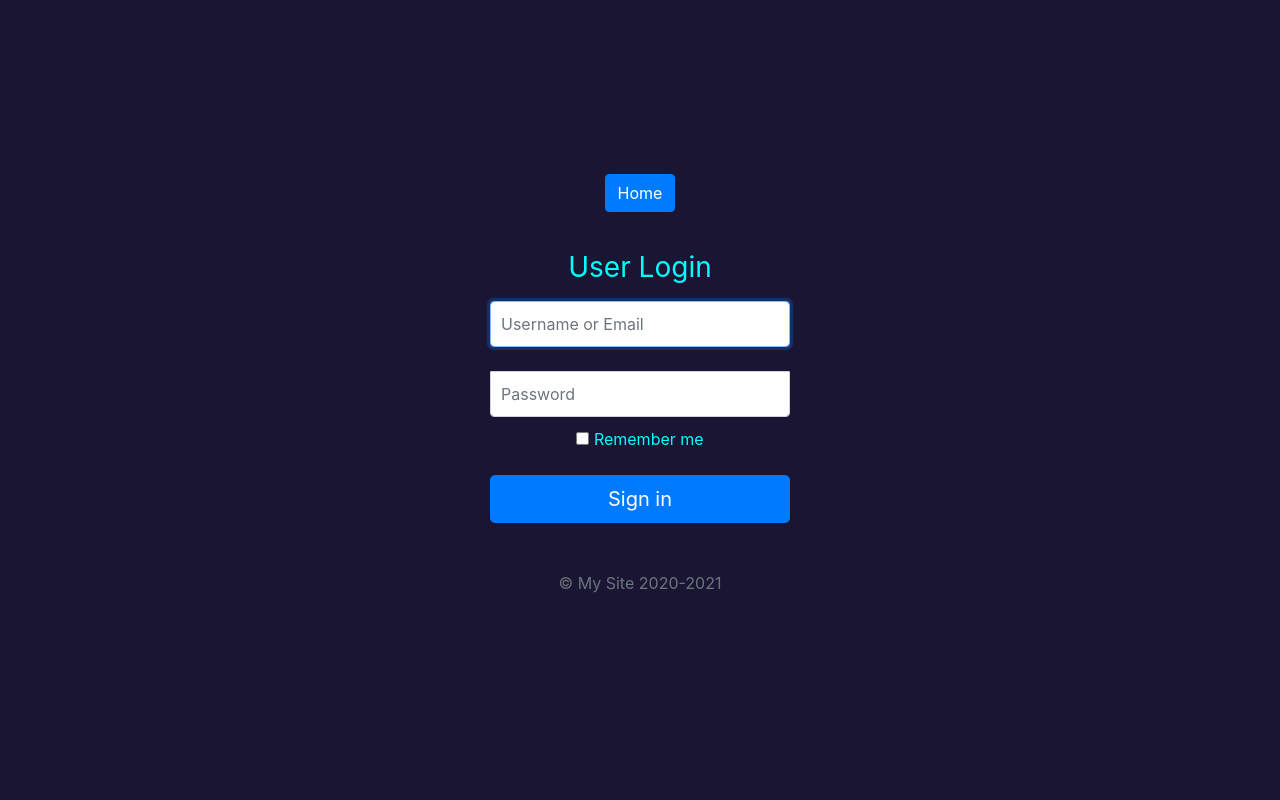
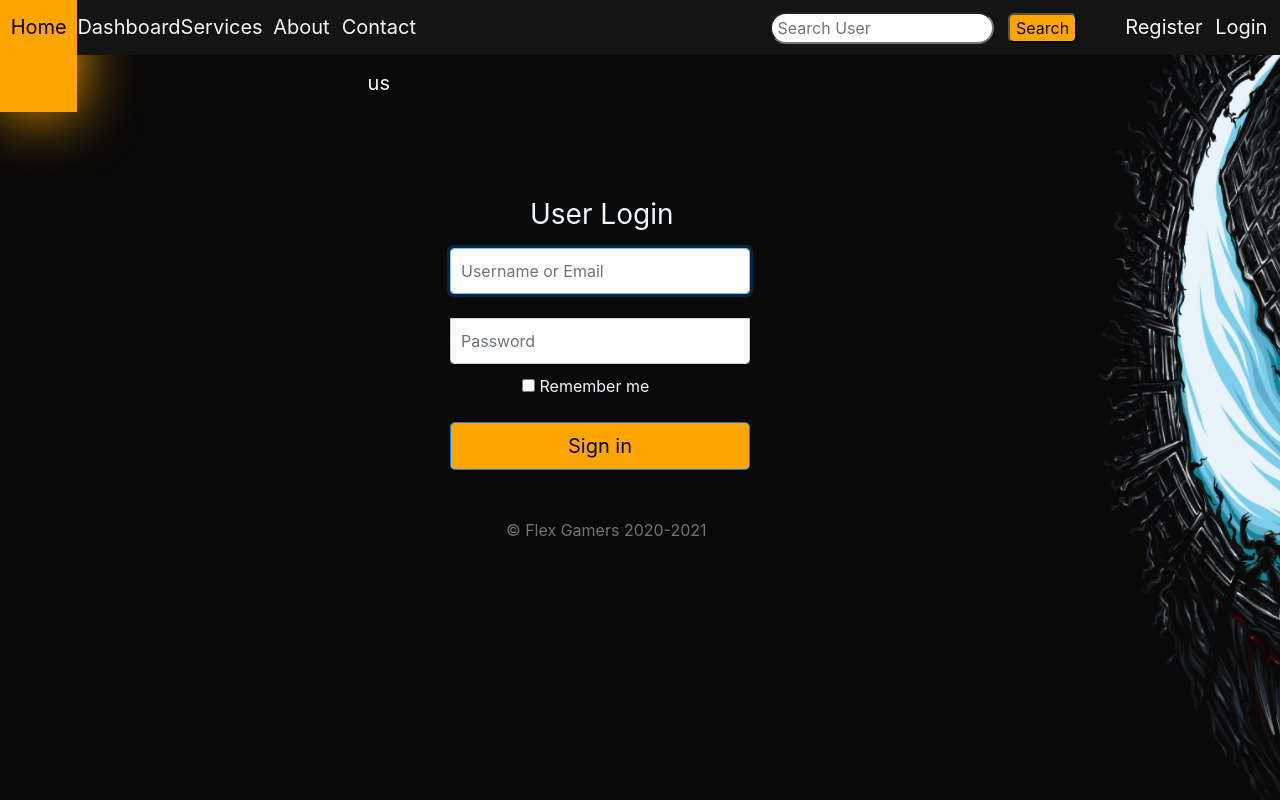
Before and after one commit to taru2001/Webster, a Django app: page /home/login/ in a window 1280 px wide. Run offline with Django 3.2, Linux system fonts and the light colour scheme; parts of the project's set-up code (start-up, migrations or seed data) failed here and were passed over; some libraries are stand-ins or nearby versions.

Commit message:
login,register,index css created

```diff
--- a/newapp/apps/home/static/home/index.css
+++ b/newapp/apps/home/static/home/index.css
@@ -26,7 +26,7 @@
     left:0px;
     width:100%;
     height:0%;
-    background:cyan;
+    background:#FFA500;
     z-index:-1;
     transition:all 300ms ease-in-out;
   }
@@ -41,7 +41,7 @@
     left:0px;
     width:100%;
     height:0%;
-    background: cyan;
+    background: #FFA500;
     transition:all 300ms ease-in-out;
   }
   .nav .link:hover {
--- a/newapp/apps/home/static/home/login.css
+++ b/newapp/apps/home/static/home/login.css
@@ -1,23 +1,3 @@
-html,
-body {
-  height: 100%;
-}
-
-body {
-  display: -ms-flexbox;
-  display: -webkit-box;
-  display: flex;
-  -ms-flex-align: center;
-  -ms-flex-pack: center;
-  -webkit-box-align: center;
-  align-items: center;
-  -webkit-box-pack: center;
-  justify-content: center;
-  padding-top: 40px;
-  padding-bottom: 40px;
-  background-color: #f5f5f5;
-}
-
 .form-signin {
   width: 100%;
   max-width: 330px;
--- a/newapp/apps/home/templates/home/login.html
+++ b/newapp/apps/home/templates/home/login.html
@@ -8,9 +8,10 @@
     <meta name="author" content="">
     <link rel="icon" href="/docs/4.0/assets/img/favicons/favicon.ico">
 
-    <title>Signin Template for Bootstrap</title>
+    <title>Login</title>
 
     <link rel="canonical" href="https://getbootstrap.com/docs/4.0/examples/sign-in/">
+    <link rel="stylesheet" type="text/css" href="{% static 'home/index.css' %}">
 
     <!-- Bootstrap core CSS -->
     <link rel="stylesheet" href="https://stackpath.bootstrapcdn.com/bootstrap/4.5.0/css/bootstrap.min.css" integrity="sha384-9aIt2nRpC12Uk9gS9baDl411NQApFmC26EwAOH8WgZl5MYYxFfc+NcPb1dKGj7Sk" crossorigin="anonymous">
@@ -19,24 +20,55 @@
     <link rel="stylesheet" type="text/css" href="{% static 'home/login.css' %}">
     <style>
       body{
-        background-color: rgb(26, 21, 51);
+        background-image: url('/static/home/signin.png');
+
       }
-      .mycolor{
-        color: aqua;
-      }
+
     </style>
 
   </head>
 
-  <div class="padded-m">
-  <body class="text-center">
-    <a href="/home/index/"><button class="btn btn-primary">Home</button></a><br><br>
+  <body>
+    <div class="nav" style="padding: 0cm;">
+      <!-- <span style="margin-right: 55rem;"></span> -->
+      <span class="link">
+        <a href="/home/index/">Home</a>
+      </span>
+      <div class="link">
+        <a href="#">Dashboard</a>
+      </div>
+      <div class="link">
+        <a href="#">Services</a>
+      </div>
+      <div class="link">
+        <a href="/home/about/">About</a>
+      </div>
+      <div class="link">
+        <a href="#">Contact us</a>
+      </div>
+      <span style="margin-right: 22rem; "></span>
+      <span style="padding-top: 5px;"><form action="/home/search/"  method="get">
+       <input style="height: 2rem; width:14rem; border-radius: 20px; padding-left: 6px; " type="text" name="searchuser"  placeholder="Search User">
+          <button style="border-radius: 6px; color:rgb(17, 12, 6); height: 30px; margin-left: 10px; margin-top: 00.5rem; background-color: #FFA500;" type="submit">Search</button>
+      </form>
+  </span>
+  <span style="margin-right: 3rem;"></span>
 
+      <div class="link">
+          <a href="/home/register/">Register</a>
+      </div>
+
+      <div class="link">
+          <a href="/home/login/">Login</a>
+      </div>
+
+    </div>
+    <div class="padded-m" style="margin-top: 8rem; margin-left: -5rem;">
 
     <form class="form-signin" action="/home/login/" method="POST" autocomplete="off">
       {% csrf_token %}
       <!--img class="mb-4" src="https://getbootstrap.com/docs/4.0/assets/brand/bootstrap-solid.svg" alt="" width="72" height="72"-->
-      <h1 class="h3 mb-3 font-weight-normal new mycolor" >User Login</h1>
+      <h1 class="h3 mb-3 font-weight-normal new mycolor" style="margin-left: 5rem; color: aliceblue;" >User Login</h1>
 
       <label for="inputEmail" class="sr-only">User Name</label>
       <input type="text" id="inputEmail" name="username" class="form-control" placeholder="Username or Email" required autofocus style="width: 300px;"><br>
@@ -45,12 +77,12 @@
       <input type="password" id="inputPassword" name="password" class="form-control" placeholder="Password" required>
       <div class="checkbox mb-3">
 
-        <label class="new mycolor">
+        <label style="color: aliceblue; margin-left: 4.5rem;" class="new mycolor">
           <input type="checkbox" value="remember-me"> Remember me
         </label>
       </div>
-      <button class="btn btn-lg btn-primary btn-block bgnew" type="submit">Sign in</button>
-      <p class="mt-5 mb-3 text-muted"><span class="new">&copy; My Site 2020-2021</span></p>
+      <button class="btn btn-lg btn-primary btn-block bgnew" style="background-color: #FFA500; color: black;" type="submit">Sign in</button>
+      <p class="mt-5 mb-3 text-muted"><span style="margin-left: 3.5rem;" class="new">&copy; Flex Gamers 2020-2021</span></p>
     </form>
 
 
```
Also changed, not shown: newapp/apps/home/templates/home/index.html (+12 -5 lines), newapp/apps/home/templates/home/register.html (+59 -11 lines), newapp/apps/home/static/home/pop.PNG (added), newapp/apps/home/static/home/signin.PNG (added), newapp/db.sqlite3.
